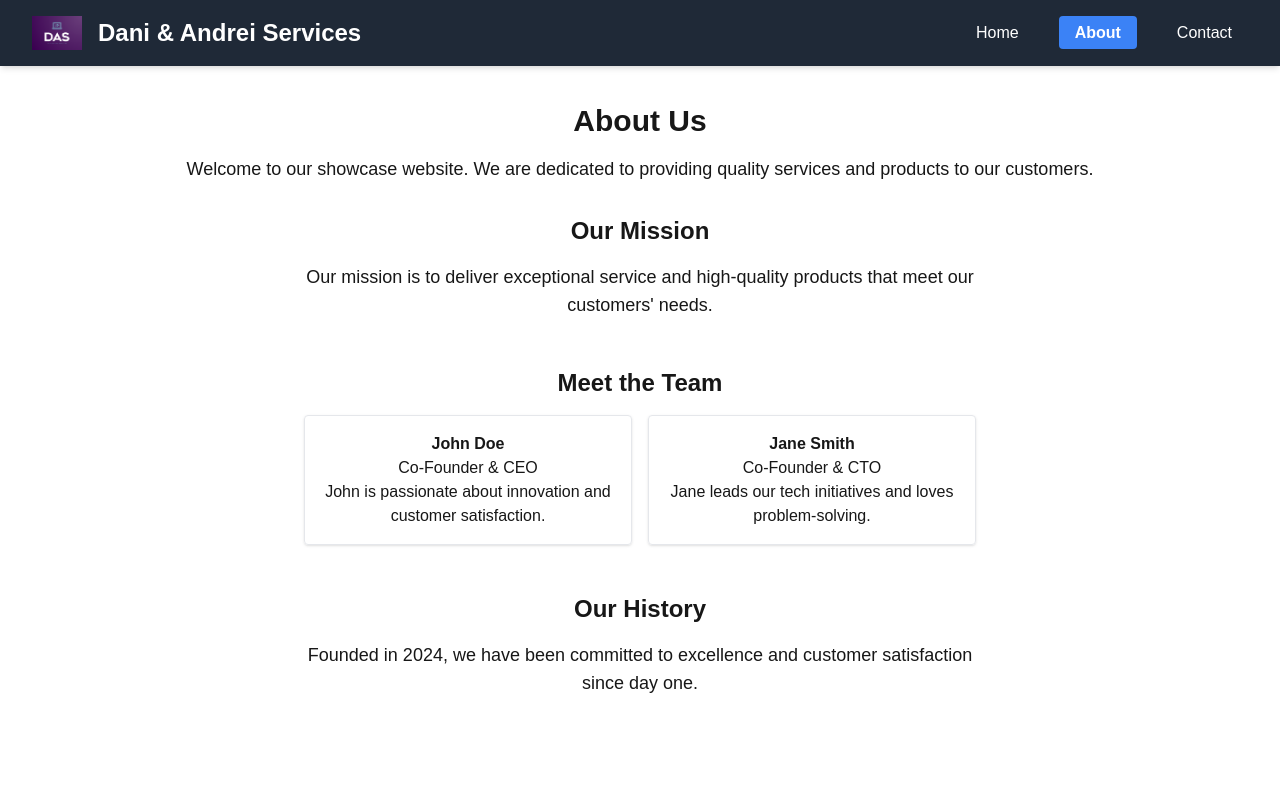
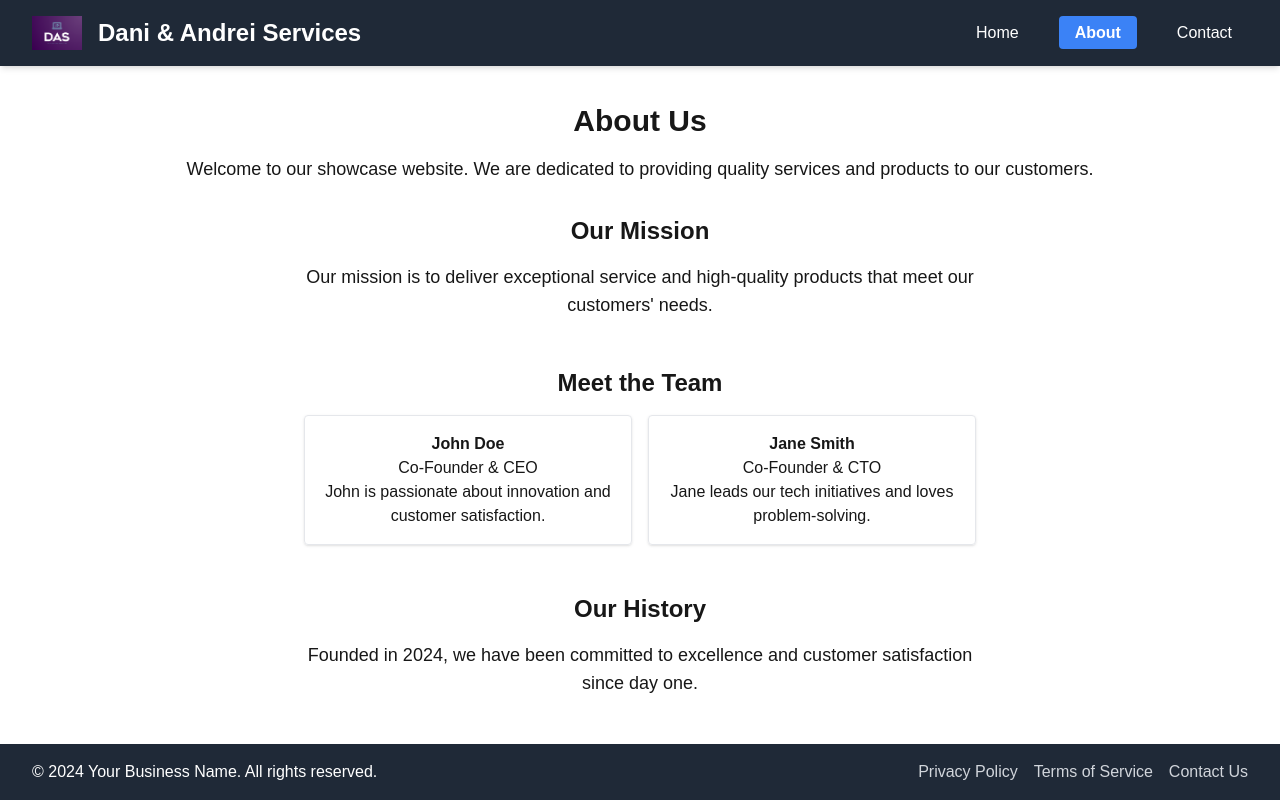
Before and after one commit to Andreihbk/das, a Next.js app: page /about in a window 1280 px wide. Built offline with nearby package versions, Linux system fonts and the light colour scheme.

Commit message:
add footer

```diff
--- a/src/app/about/page.tsx
+++ b/src/app/about/page.tsx
@@ -1,5 +1,6 @@
 import React from 'react';
 import Navbar from "../components/Navbar"; // Import the Navbar
+import Footer from "./../components/Footer"; // Import the Footer
 import '../globals.css';
 
 export default function About() {
@@ -42,6 +43,7 @@ export default function About() {
           </p>
         </section>
       </div>
+      <Footer />
     </div>
   );
 }
--- a/src/app/contact/page.tsx
+++ b/src/app/contact/page.tsx
@@ -1,5 +1,6 @@
 import React from 'react';
 import Navbar from "../components/Navbar"; // Import the Navbar
+import Footer from "./../components/Footer"; // Import the Footer
 
 export default function Contact() {
     return (
@@ -11,6 +12,7 @@ export default function Contact() {
           Feel free to reach out to us via email at: <strong>contact@example.com</strong>
         </p>
       </div>
+      <Footer />
       </div>
     );
   }
```
